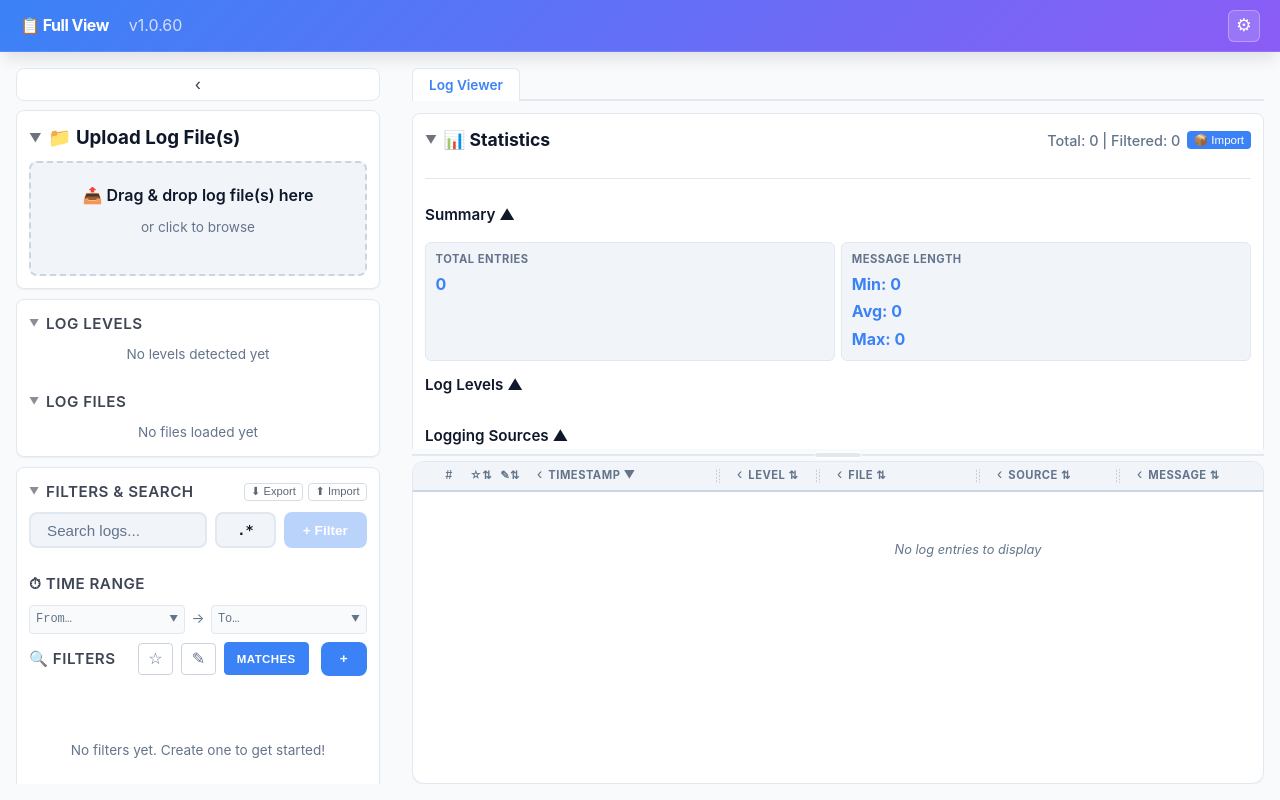
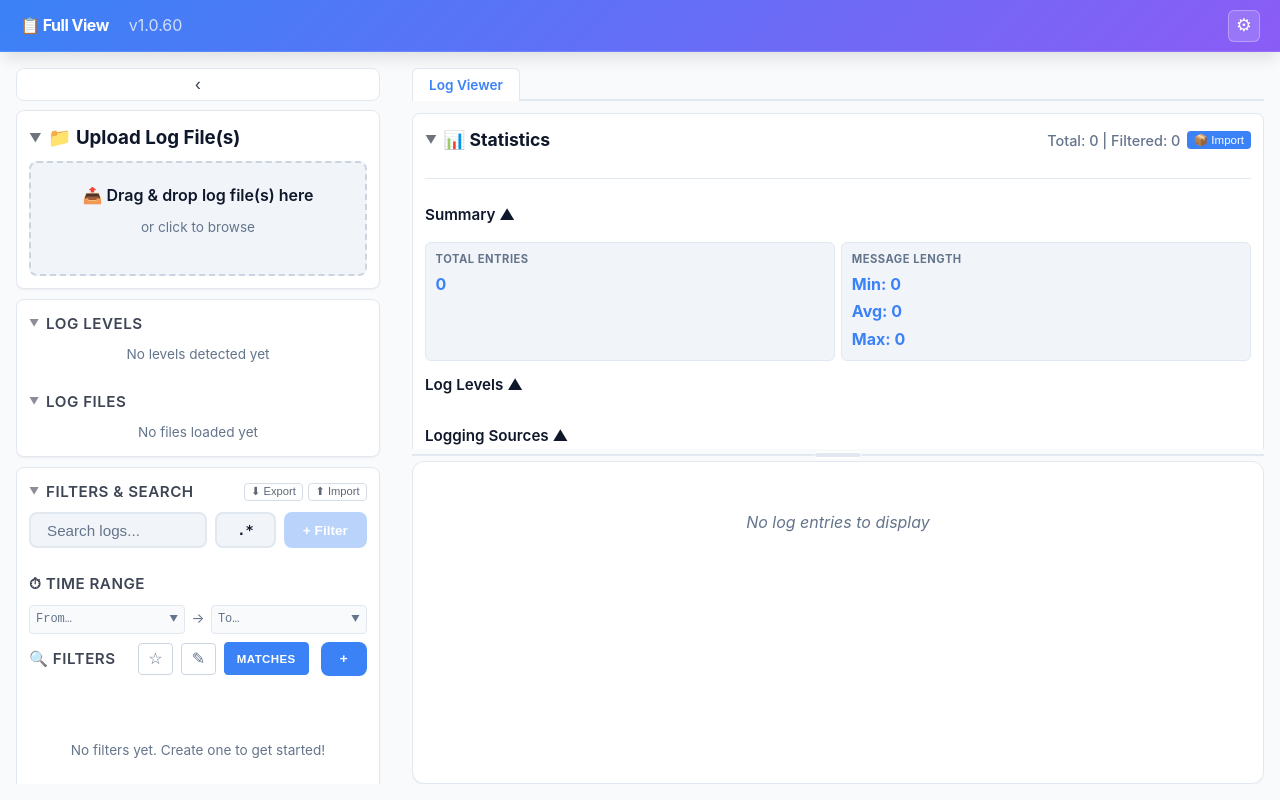
Before and after one commit to john-ciq/log-reader, a React (Vite) app: page / in a window 1280 px wide. Built offline with nearby package versions, Linux system fonts and the light colour scheme.

Commit message:
Do not display the table when there are no log entries

```diff
--- a/src/components/LogTable.tsx
+++ b/src/components/LogTable.tsx
@@ -483,6 +483,10 @@ export default function LogTable({
         tabIndex={0}
         onKeyDown={handleKeyDown}
       >
+        {entries.length === 0 && (
+          <div className="table-empty-cell">No log entries to display</div>
+        )}
+        {entries.length !== 0 && (
           <table style={{ tableLayout: 'fixed' }}>
             <colgroup>
               {features.showSequenceColumn && <col style={{ width: 52 }} />}
@@ -546,7 +550,7 @@ export default function LogTable({
             </thead>
             <tbody>
               {entries.length === 0 && (
-              <tr><td colSpan={colOrder.length + (features.showSequenceColumn ? 1 : 0) + (features.starredEntries ? 1 : 0) + (features.entryComments ? 1 : 0)} className="table-empty-cell">No log entries to display</td></tr>
+                <tr><td colSpan={colOrder.length + (features.showSequenceColumn ? 1 : 0) + (features.starredEntries ? 1 : 0) + (features.entryComments ? 1 : 0)} /></tr>
               )}
               {paddingTop > 0 && <tr style={{ height: paddingTop }}><td colSpan={colOrder.length + (features.showSequenceColumn ? 1 : 0) + (features.starredEntries ? 1 : 0) + (features.entryComments ? 1 : 0)} /></tr>}
               {visibleEntries.map((displayEntry, i) => {
@@ -583,6 +587,8 @@ export default function LogTable({
               {paddingBottom > 0 && <tr style={{ height: paddingBottom }}><td colSpan={colOrder.length + (features.showSequenceColumn ? 1 : 0) + (features.starredEntries ? 1 : 0) + (features.entryComments ? 1 : 0)} /></tr>}
             </tbody>
           </table>
+        )}
+
       </div>
     </div>
   );
--- a/src/index.css
+++ b/src/index.css
@@ -2622,10 +2622,14 @@ th.star-col-header.sortable {
 }
 
 .table-empty-cell {
+  position: sticky;
+  left: 0;
   text-align: center;
-  padding: 3rem 2rem !important;
+  padding: 3rem 2rem;
   color: var(--text-muted);
   font-style: italic;
+  width: 100%;
+  box-sizing: border-box;
 }
 
 /* Messages */
```
Lines whose indentation alone changed are shown as unchanged.
